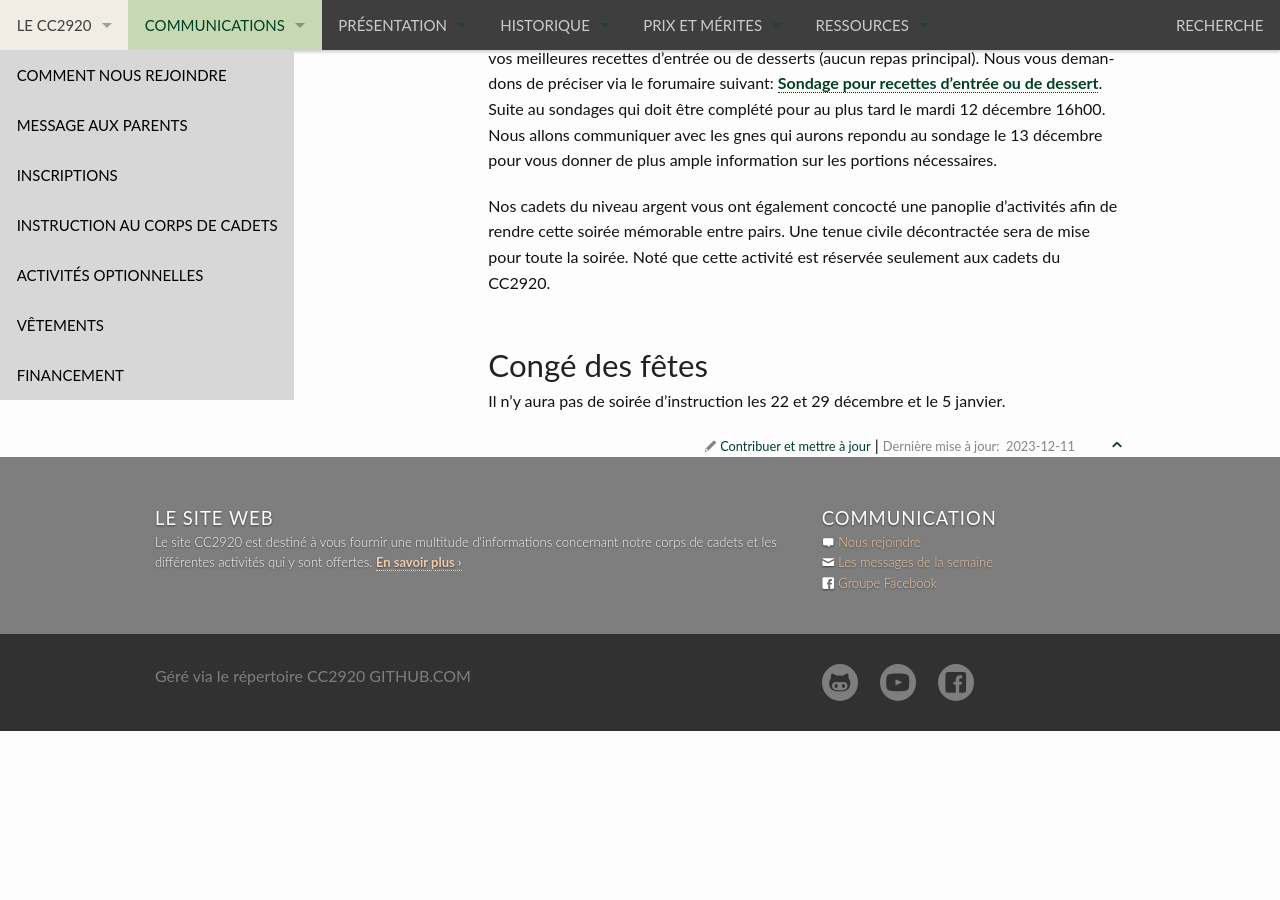
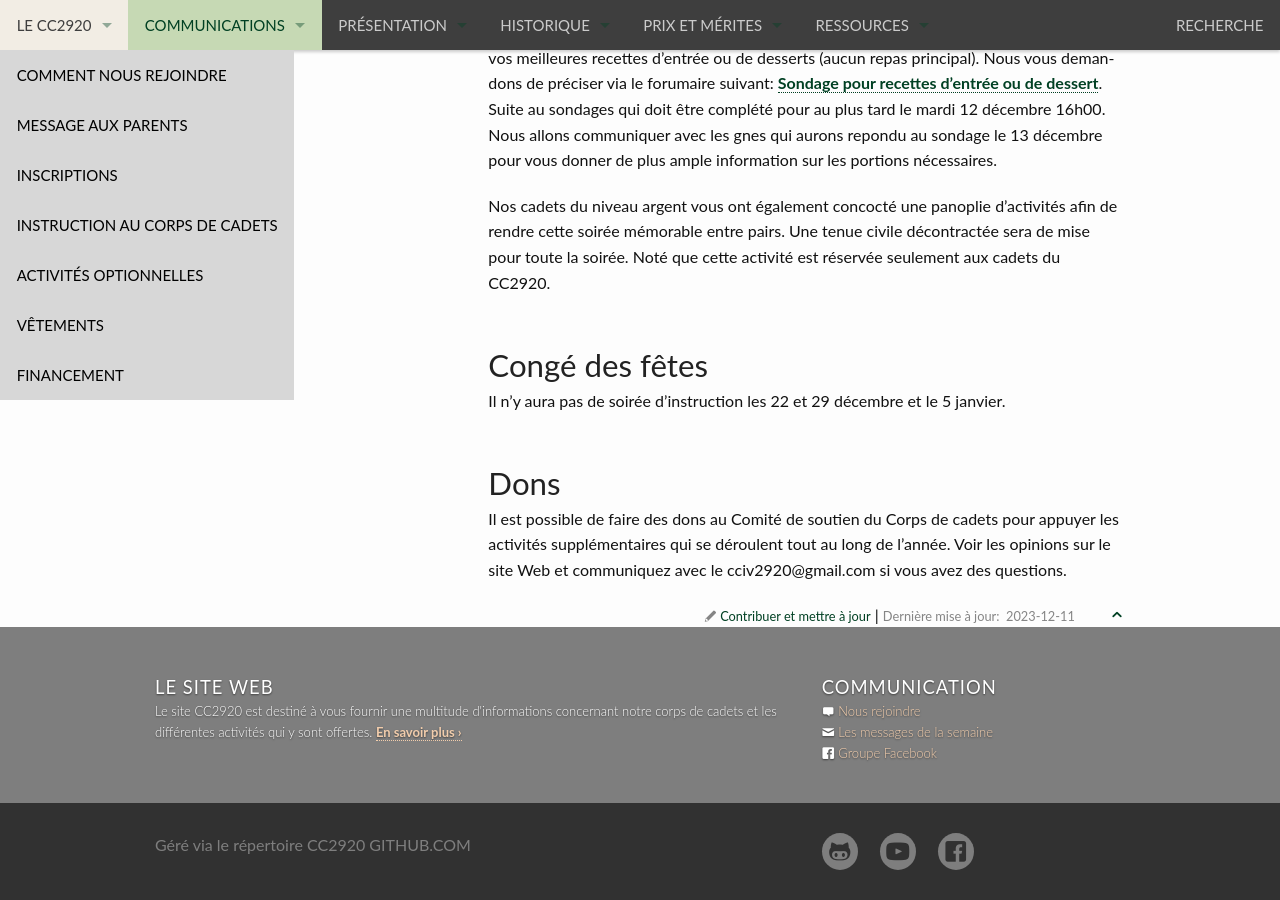
Before and after one commit to CC2920/web, a Jekyll site: the page built from _communications/messages.md, in a window 1280 px wide and 900 px high, scrolled down 1584 px. Built offline with Jekyll 4.4.1, drawn with Linux system fonts in a browser that asks for light colours; before the commit the page ends 2315 px from its top, so only the background shows below that.

Commit message:
Messages de la semaine du 10 décembre

```diff
--- a/_communications/messages.md
+++ b/_communications/messages.md
@@ -45,3 +45,7 @@ Nos cadets du niveau argent vous ont également concocté une panoplie d'activit
 ## Congé des fêtes
 
 Il n'y aura pas de soirée d'instruction les 22 et 29 décembre et le 5 janvier.
+
+## Dons
+
+Il est possible de faire des dons au Comité de soutien du Corps de cadets pour appuyer les activités supplémentaires qui se déroulent tout au long de l'année.  Voir les opinions sur le site Web et communiquez avec le cciv2920@gmail.com si vous avez des questions.
```
